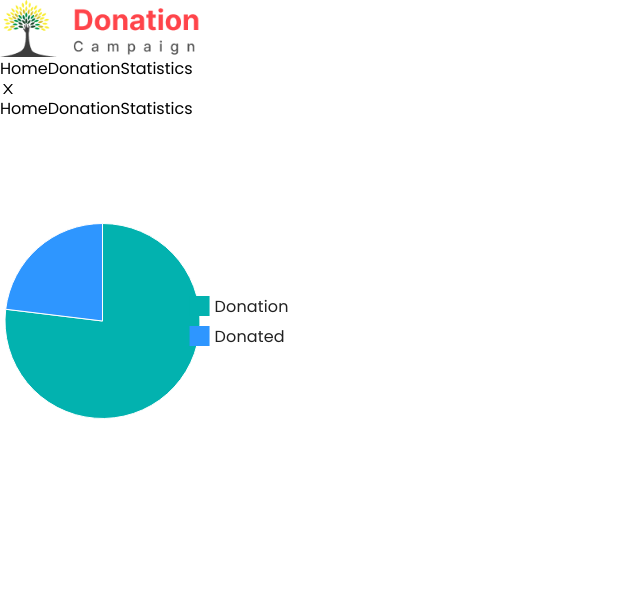
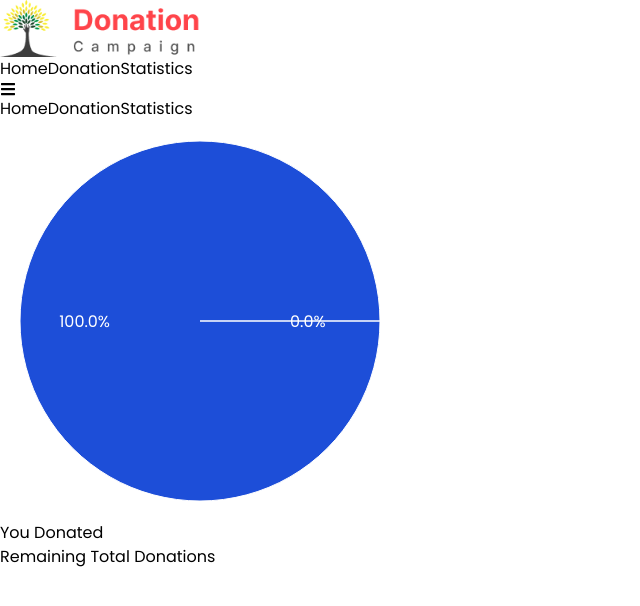
Before and after one commit to a-rayhan/donation-campaign-react-tailwindcss, a React (Vite) app: page /statistics in a window 1280 px wide. Shown: the top 606 px of the page, without its empty margins (0-640 px from the left). Built offline with nearby package versions, Linux system fonts and the light colour scheme.

Commit message:
Set statistics pie data dynamically in statistics page

```diff
--- a/package.json
+++ b/package.json
@@ -18,6 +18,7 @@
     "match-sorter": "^6.3.1",
     "react": "^18.2.0",
     "react-dom": "^18.2.0",
+    "react-google-charts": "^4.0.1",
     "react-icons": "^4.11.0",
     "react-router-dom": "^6.16.0",
     "recharts": "^2.8.0",
--- a/src/Components/Header/Navbar/Navbar.jsx
+++ b/src/Components/Header/Navbar/Navbar.jsx
@@ -6,7 +6,7 @@ import { AiOutlineClose } from "react-icons/ai";
 
 
 const Navbar = () => {
-    const [toggleMenu, setToggleMenu] = useState(false);
+    const [toggleMenu, setToggleMenu] = useState(!false);
     return (
         <div>
             <nav className="max-w-[1024px] mx-auto px-6 flex justify-between items-center h-14 py-10">
--- /dev/null
+++ b/src/Pages/ErrorPage/ErrorPage.jsx
@@ -0,0 +1,17 @@
+import Navbar from "../../Components/Header/Navbar/Navbar";
+
+const ErrorPage = () => {
+    return (
+        <div>
+            <Navbar />
+
+            <div className="px-20">
+                <p className="mt-20 text-center text-2xl font-semibold">
+                    Sorry, this page not found in this website!
+                </p>
+            </div>
+        </div>
+    );
+};
+
+export default ErrorPage;
--- a/src/Pages/Statistics/Statistics.jsx
+++ b/src/Pages/Statistics/Statistics.jsx
@@ -1,23 +1,106 @@
-import { PieChart } from "@mui/x-charts";
-
-const donation = `${100}`;
-const donated = 30;
+import { useEffect, useState } from "react";
+import { useLoaderData } from "react-router-dom";
+import { PieChart, Pie, Cell, Tooltip } from "recharts";
+import { getStoredDonateIds } from "../../Utility/LocalStorage";
 
 const Statistics = () => {
+    const [findDonationIds, setFindDonationIds] = useState([]);
+    const [noFound, setNoFound] = useState("");
+
+    const allDonations = useLoaderData();
+
+    useEffect(() => {
+        const storedDonationIds = getStoredDonateIds();
+
+        const donationIds = [];
+
+        for (const id of storedDonationIds) {
+            const donation = allDonations.find(donation => donation.id === id);
+
+            if (donation) {
+                donationIds.push(donation)
+            }
+        }
+
+        setFindDonationIds(donationIds);
+    }, []);
+
+    const data = [
+        {
+            name: "Remaining Total Donations",
+            value: allDonations.length - findDonationIds.length,
+        },
+        { name: "You Donated", value: findDonationIds.length },
+    ];
+
+    const RADIAN = Math.PI / 180;
+
+    const hello = ({ cx, cy, midAngle, innerRadius, outerRadius, percent, }) => {
+        const radius = innerRadius + (outerRadius - innerRadius) * 0.5;
+        const x = cx + radius * Math.cos(-midAngle * RADIAN);
+        const y = cy + radius * Math.sin(-midAngle * RADIAN);
+        return (
+            <text x={x} y={y} fill="white" textAnchor={x > cx ? "start" : "end"} dominantBaseline="central">
+                {`${(percent * 100).toFixed(1)}%`}
+            </text>
+        );
+    };
+
+    const colours = ["#1d4ed8", "#991B1B"];
+
     return (
-        <div className="flex justify-center items-center my-20">
-            <PieChart
-                series={[
-                    {
-                        data: [
-                            { id: 0, value: `${donation}`, label: 'Donation' },
-                            { id: 1, value: `${donated}`, label: 'Donated' },
-                        ],
-                    },
-                ]}
-                width={300}
-                height={400}
-            />
+        <div className="mt-14">
+            {noFound ? (
+                <div className="flex flex-col mt-8 lg:mt-0 justify-center items-center px-4 lg:px-0 h-[100vh] w-full">
+                    <PieChart width={400} height={400}>
+                        <Pie data={data} cx="50%" cy="50%" labelLine={false} label={hello} outerRadius={180} fill="#8884d8" dataKey="value">
+                            {
+                                data.map((entry, index) => (<Cell key={`cell-${index}`} fill={colours[index % colours.length]} />))
+                            }
+                        </Pie>
+                        <Tooltip />
+                    </PieChart>
+
+                    <div className="flex flex-col md:flex-row mt-6 items-center">
+                        <div className="my-4 flex gap-2 mr-6">
+                            <p className="text-lg font-medium">
+                                You Donated { }
+                            </p>
+                            <span className="px-10 lg:px-8 rounded-md bg-[#991B1B]"></span>
+                        </div>
+
+                        <div className="flex gap-2">
+                            <p className="text-lg font-medium">
+                                Remaining Remaining Remaining Total Donations
+                            </p>
+                            <span className=" px-10 lg:px-8 rounded-md bg-[#1d4ed8]"></span>
+                        </div>
+                    </div>
+                </div>
+            ) : (
+                <div className="flex flex-col mt-8 lg:mt-0  justify-center  items-center px-4 lg:px-0 h-[70vh] w-full">
+                    <PieChart width={400} height={400}>
+                        <Pie data={data} cx="50%" cy="50%" labelLine={false} label={hello} outerRadius={180} fill="#8884d8" dataKey="value">
+                            {
+                                data.map((entry, index) => (<Cell key={`cell-${index}`} fill={colours[index % colours.length]} />))
+                            }
+                        </Pie>
+                        <Tooltip />
+                    </PieChart>
+
+                    <div className="flex flex-col md:flex-row mt-6 items-center">
+                        <div className="my-4 flex justify-center items-center gap-2 mr-6">
+                            <p className="text-lg font-medium">You Donated </p>
+                            <span className="w-4 h-4 rounded-full bg-[#991B1B]"></span>
+                        </div>
+
+                        <div className="flex justify-center items-center gap-2">
+                            <p className="text-lg font-medium">Remaining Total Donations </p>
+                            <span className="w-4 h-4 rounded-full bg-[#1d4ed8]"></span>
+                        </div>
+                    </div>
+                </div>
+            )}
         </div>
     );
 };
--- a/src/Router/Routes.jsx
+++ b/src/Router/Routes.jsx
@@ -4,11 +4,13 @@ import Home from "../Pages/Home/Home";
 import Donation from "../Pages/Donation/Donation";
 import DonationDetails from "../Pages/DonationDetails/DonationDetails";
 import Statistics from "../Pages/Statistics/Statistics";
+import ErrorPage from "../Pages/ErrorPage/ErrorPage";
 
 const router = createBrowserRouter([
     {
         path: '/',
         element: <MainLayout />,
+        errorElement: <ErrorPage />,
         children: [
             {
                 path: '/',
@@ -27,8 +29,9 @@ const router = createBrowserRouter([
             },
             {
                 path: '/statistics',
-                element: <Statistics />
-            }
+                element: <Statistics />,
+                loader: () => fetch('../data.json')
+            },
         ]
     }
 ])
```
Also changed, not shown: 1 other file (tests, documents, lock files or other folders).
